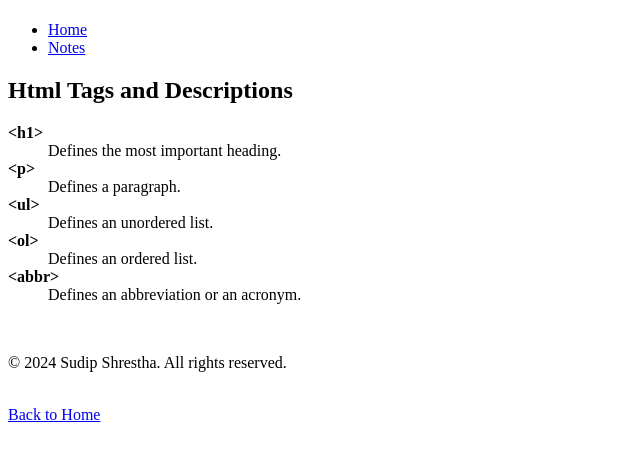
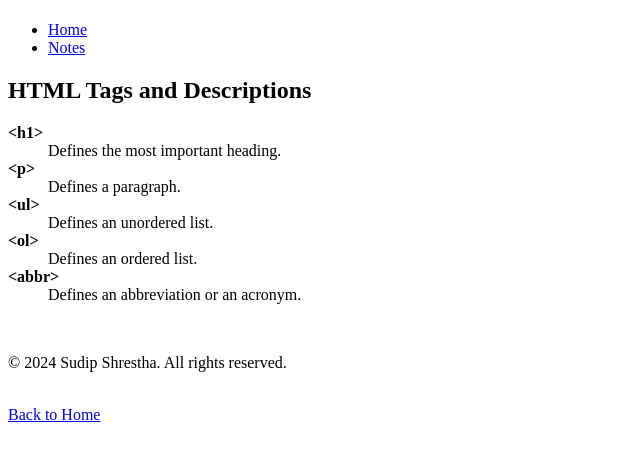
Before and after one commit to shre0032/shre0032.github.io, a plain HTML site: page html-assignment/notes.html in a window 1280 px wide. Shown: the part 59-520 px from the top of the page, without its empty margins (0-640 px from the left). Drawn offline with Linux system fonts and the light colour scheme.

Commit message:
creates a min ago

```diff
--- a/html-assignment/notes.html
+++ b/html-assignment/notes.html
@@ -17,7 +17,7 @@
     </header>
     <main>
         <section>
-            <h2>Html Tags and Descriptions</h2>
+            <h2>HTML Tags and Descriptions</h2>
         <dl>
             <dt><b>&lt;h1&gt;</b></dt>
             <dd>Defines the most important heading.</dd>
```
